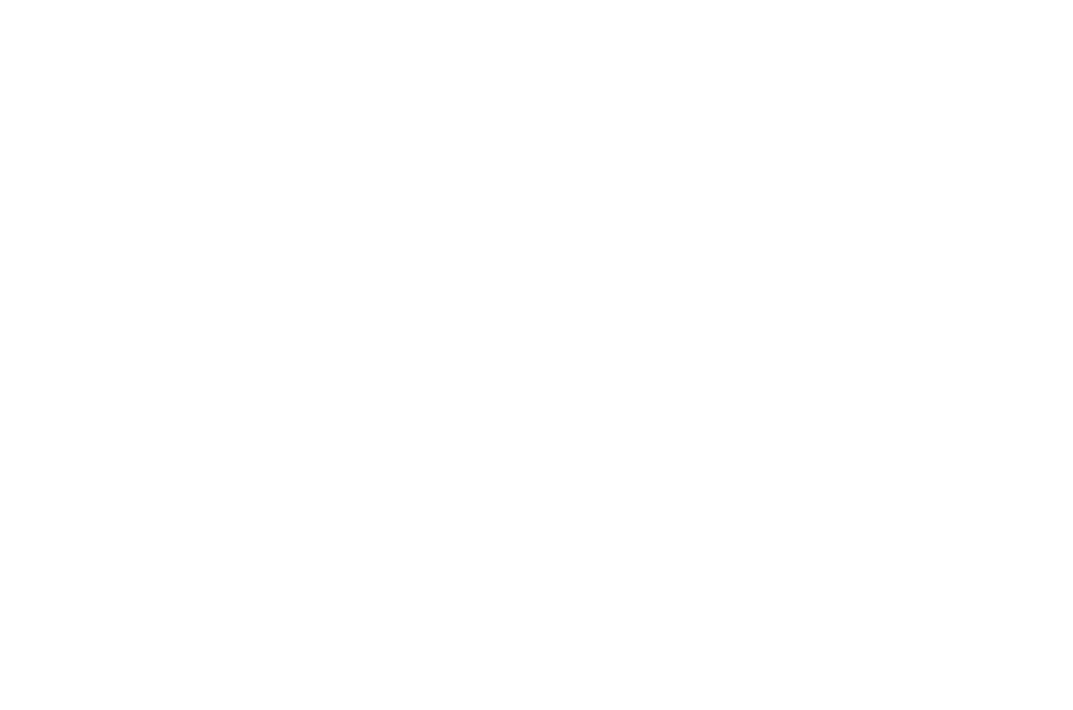
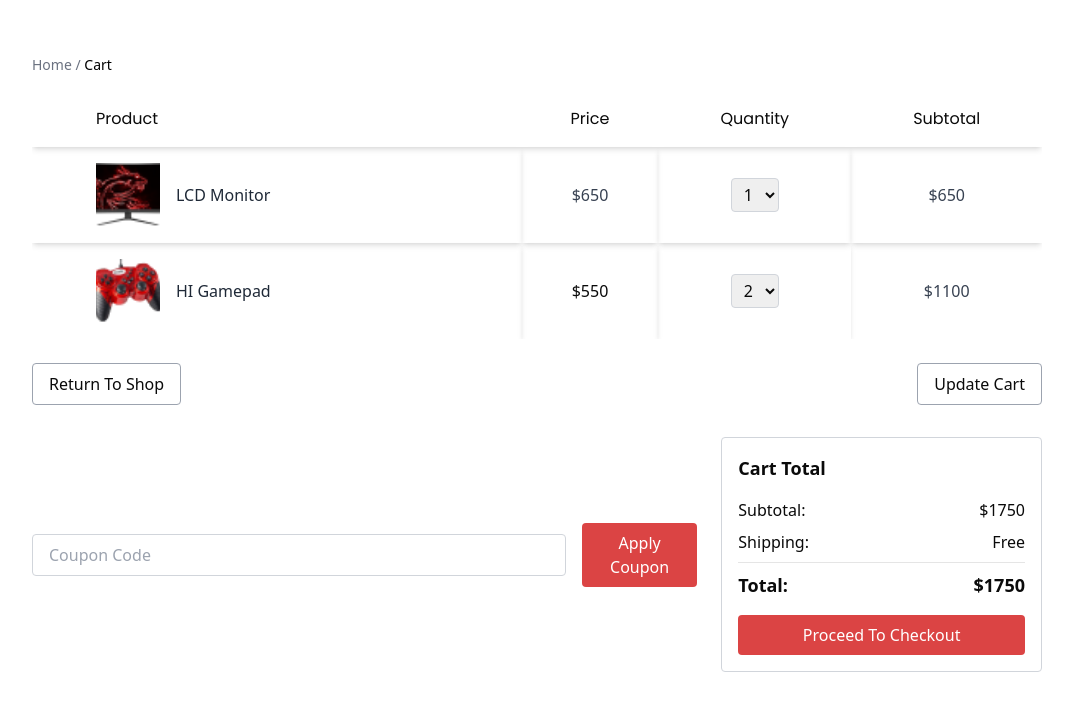
Before and after one commit to yousrakhan23/figma-template, a Next.js app: page / in a window 1280 px wide. Shown: the part 946-1656 px from the top of the page, without its empty margins (103-1176 px from the left). Before the commit the page ends 969 px from the top, so only its background shows below. Built offline with nearby package versions, Linux system fonts and the light colour scheme.

Commit message:
cart section

```diff
--- /dev/null
+++ b/src/app/Cart/page.tsx
@@ -0,0 +1,161 @@
+"use client";
+import React, { useState } from "react";
+import Image from "next/image";
+import Lcd_Monitor from "@/public/lcd_Monitor.png";
+import GamePad from "@/public/gamepad.png";
+import { Poppins } from "next/font/google";
+
+
+const fontPoppins = Poppins({ weight: "400", subsets: ["latin"] });
+const CartPage = () => {
+  // State for quantities
+  const [quantities, setQuantities] = useState({ product1: 1, product2: 2 });
+
+  // Function to update quantity
+  const handleQuantityChange = (product: string, value: string) => {
+    setQuantities((prev) => ({ ...prev, [product]: parseInt(value) }));
+  };
+
+  // Prices (can be fetched dynamically)
+  const prices = {
+    product1: 650,
+    product2: 550,
+  };
+
+  // Calculate totals
+  const subtotal =
+    quantities.product1 * prices.product1 +
+    quantities.product2 * prices.product2;
+
+  return (
+    <div className="container mx-auto px-[5rem] py-8 w-[1170px] h-[840px] top-[323px] left-[135px] gap-[80px]">
+      {/* Breadcrumb */}
+      <div className="text-gray-500 text-sm mb-4">Home / <span className="text-black">Cart</span></div>
+
+      {/* Cart Table */}
+      <div className="overflow-x-auto">
+        <table className="w-full border-collapse  text-left">
+          <thead>
+            <tr className="shadow-md ">
+              <th className={`${fontPoppins.className} p-4 pl-[4rem]`}>Product</th>
+              <th className={`${fontPoppins.className} p-4  text-center`}>Price</th>
+              <th className={`${fontPoppins.className} p-4  text-center`}>Quantity</th>
+              <th className={`${fontPoppins.className} p-4  text-center`}>Subtotal</th>
+            </tr>
+          </thead>
+          <tbody>
+            {/* Product 1 */}
+            <tr>
+              <td className="p-4 pl-[4rem]  shadow-md flex items-center space-x-4">
+                <Image
+                  src={Lcd_Monitor}
+                  alt="LCD Monitor"
+                  className="w-16 h-16 object-cover"
+                />
+                <span className="text-gray-800">LCD Monitor</span>
+              </td>
+              <td className="p-4 shadow-md text-gray-700 text-center ">
+                ${prices.product1}
+              </td>
+              <td className="p-4 shadow-md  text-center">
+                <select
+                  className="border border-gray-300 rounded px-2 py-1 "
+                  value={quantities.product1}
+                  onChange={(e) =>
+                    handleQuantityChange("product1", e.target.value)
+                  }
+                >
+                  <option value="1">1</option>
+                  <option value="2">2</option>
+                  <option value="3">3</option>
+                </select>
+              </td>
+              <td className="p-4 shadow-md text-gray-700 text-center">
+                ${quantities.product1 * prices.product1}
+              </td>
+            </tr>
+
+            {/* Product 2 */}
+            <tr>
+              <td className="p-4 flex items-center space-x-4 pl-[4rem] shadow-md">
+                <Image
+                  src={GamePad}
+                  alt="Gamepad"
+                  className="w-16 h-16 object-cover"
+                />
+                <span className="text-gray-800">HI Gamepad</span>
+              </td>
+              <td className="p-4 shadow-md text-gray-700t text-center">
+                ${prices.product2}
+              </td>
+              <td className="p-4 shadow-md text-center">
+                <select
+                  className="border border-gray-300 rounded px-2 py-1"
+                  value={quantities.product2}
+                  onChange={(e) =>
+                    handleQuantityChange("product2", e.target.value)
+                  }
+                >
+                  <option value="1">1</option>
+                  <option value="2">2</option>
+                  <option value="3">3</option>
+                </select>
+              </td>
+              <td className="p-4 text-center text-gray-700">
+                ${quantities.product2 * prices.product2}
+              </td>
+            </tr>
+          </tbody>
+        </table>
+      </div>
+
+      {/* Buttons */}
+      <div className="flex justify-between items-center mt-6">
+        <button className="border border-gray-400 rounded px-4 py-2 hover:bg-gray-100">
+          Return To Shop
+        </button>
+        <button className="border border-gray-400 rounded px-4 py-2 hover:bg-gray-100">
+          Update Cart
+        </button>
+      </div>
+
+      {/* Coupon and Cart Total */}
+      <div className="grid grid-cols-1 lg:grid-cols-3 gap-6 mt-8">
+        {/* Coupon Section */}
+        <div className="lg:col-span-2 flex items-center space-x-4">
+          <input
+            type="text"
+            placeholder="Coupon Code"
+            className="border border-gray-300 rounded px-4 py-2 w-full"
+          />
+          <button className="bg-[#DB4444] text-white px-4 py-2 rounded ">
+            Apply Coupon
+          </button>
+        </div>
+
+        {/* Cart Total Section */}
+        <div className="border border-gray-300 rounded p-4">
+          <h2 className="text-lg font-semibold mb-4">Cart Total</h2>
+          <div className="flex justify-between mb-2">
+            <span>Subtotal:</span>
+            <span>${subtotal}</span>
+          </div>
+          <div className="flex justify-between mb-2">
+            <span>Shipping:</span>
+            <span>Free</span>
+          </div>
+          <hr className="my-2" />
+          <div className="flex justify-between text-lg font-semibold">
+            <span>Total:</span>
+            <span>${subtotal}</span>
+          </div>
+          <button className="bg-[#DB4444] text-white w-full px-4 py-2 rounded mt-4 ">
+            Proceed To Checkout
+          </button>
+        </div>
+      </div>
+    </div>
+  );
+};
+
+export default CartPage;
--- a/src/app/page.tsx
+++ b/src/app/page.tsx
@@ -1,18 +1,20 @@
-"use client"
+"use client";
 
-import React from 'react'
-import Header from '@/components/Header';
-import Navbar from '@/components/Navbar';
-import Signup from '@/app/Signup/page';
+import React from "react";
+import Header from "@/components/Header";
+import Navbar from "@/components/Navbar";
+import Signup from "@/app/Signup/page";
+import Cart from "@/app/Cart/page";
+
 const HomePage = () => {
   return (
     <div>
-
       <Header />
       <Navbar />
       <Signup />
+      <Cart />
     </div>
-  )
-}
+  );
+};
 
 export default HomePage;
--- a/src/components/Navbar.tsx
+++ b/src/components/Navbar.tsx
@@ -14,7 +14,7 @@
   };
 
   return (
-    <div className="sticky top-0 z-50 border-b-[0.5px]">
+    <div className=" top-0 z-50 border-b-[0.5px]">
       <div className="container mx-auto flex items-center justify-between px-6 py-4">
         <h1
           className={`${fontInter.className} text-black w-118 h-24 pl-[10rem] pt-9 text-[24px]`}
```
Also changed, not shown: src/public/gamepad.png (added), src/public/lcd_Monitor.png (added).
